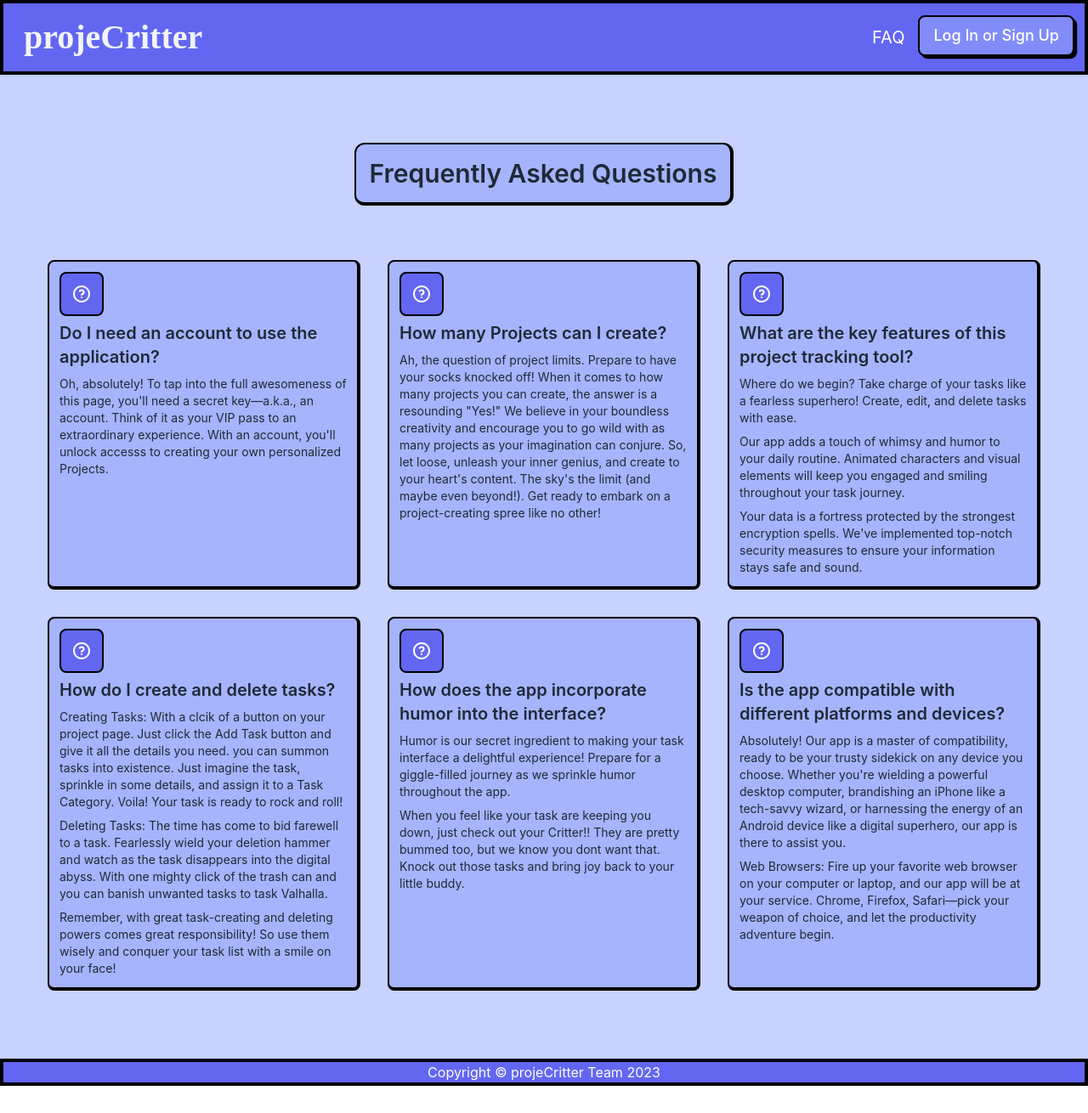
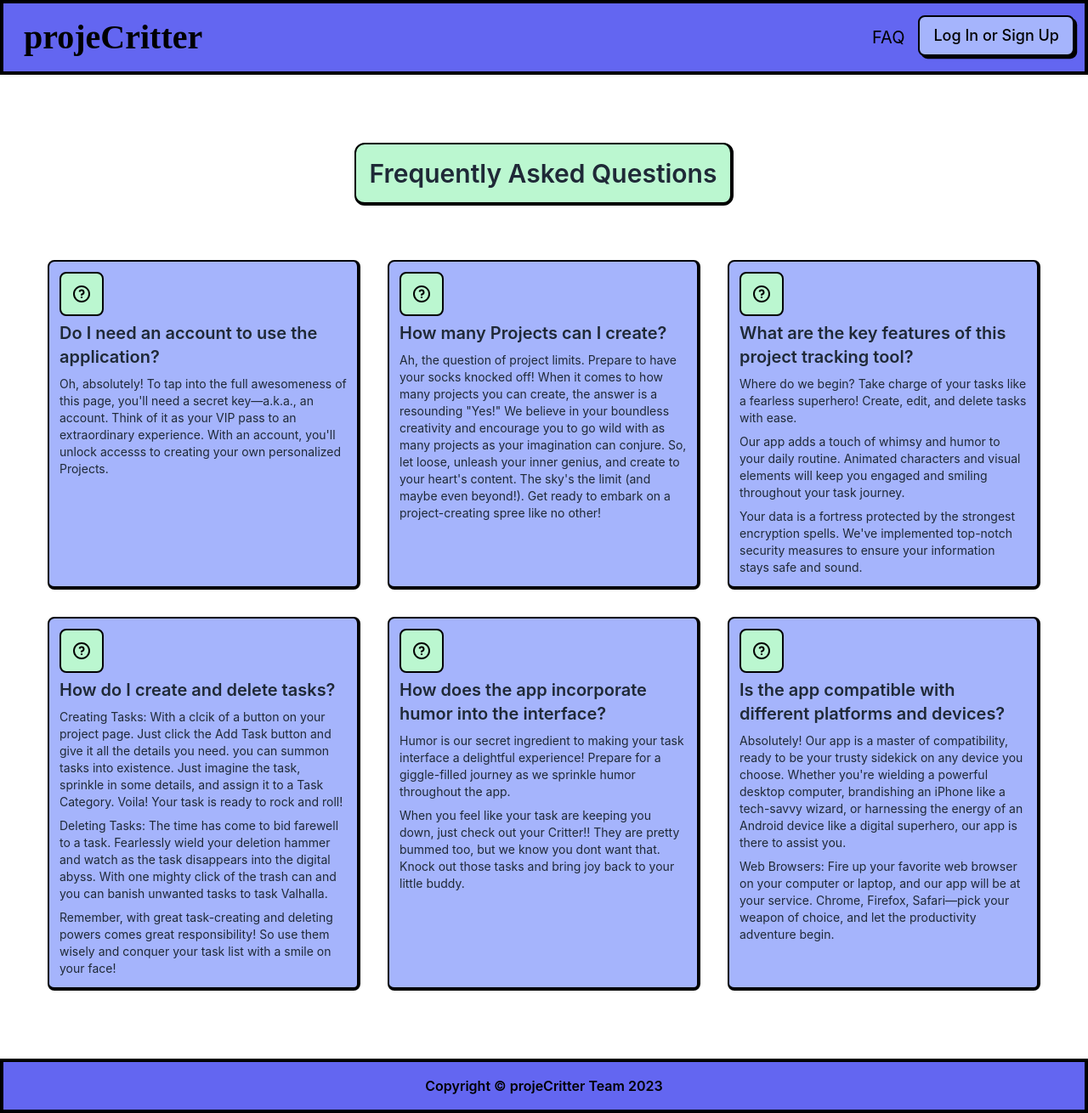
Before and after one commit to BJThompson12/projeCritter, a React (Create React App) app in the folder client/: page /faq in a window 1280 px wide. Shown: the whole page at 85% size. Before the commit the page ends 1278 px from the top, so only its background shows below. Built offline with nearby package versions, Linux system fonts and the light colour scheme; a web font is replaced by a local one.

Commit message:
0.17.3
color palette for the application

```diff
--- a/client/src/App.js
+++ b/client/src/App.js
@@ -25,7 +25,7 @@ function App() {
   return (
     <ApolloProvider client={client}>
       <Router>
-        <div className="bg-indigo-200 flex flex-col items-center w-full min-h-screen App">
+        <div className="bg-white flex flex-col items-center w-full min-h-screen App">
           <Navbar />
           <main className=" flex flex-col items-center w-full max-w-[1536px] p-8">
             <Routes>
--- a/client/src/components/Button.jsx
+++ b/client/src/components/Button.jsx
@@ -9,7 +9,7 @@ const Button = ({
 }) => {
   return (
     <button
-      className={`${align} ${width} min-h-[42px] min-w-[42px] ${padding} mb-1 mr-1 text-lg font-medium text-white bg-indigo-400 border-2 border-black rounded-lg shadow-[0.2rem_0.2rem_black] hover:shadow-none hover:translate-x-1 hover:translate-y-1`}
+      className={`${align} ${width} min-h-[42px] min-w-[42px] ${padding} mb-1 mr-1 text-lg font-medium text-black bg-indigo-300 border-2 border-black rounded-lg shadow-[0.2rem_0.2rem_black] hover:shadow-none hover:translate-x-1 hover:translate-y-1`}
       type={type}
       onClick={onClick}
       {...rest}
--- a/client/src/components/Footer.jsx
+++ b/client/src/components/Footer.jsx
@@ -1,6 +1,6 @@
 const Footer = () => {
-  return <footer className=" w-full text-center text-white bg-indigo-500 border border-4 border-black mt-auto">
-    <p>Copyright © projeCritter Team 2023</p>
+  return <footer className=" w-full text-center text-black bg-indigo-500 border border-4 border-black mt-auto">
+    <p className="p-4 font-semibold">Copyright © projeCritter Team 2023</p>
     </footer>;
 }
 
--- a/client/src/components/Navbar.jsx
+++ b/client/src/components/Navbar.jsx
@@ -15,7 +15,7 @@ const Navbar = () => {
 
   const handleClick = () => setNav((prevNav) => !prevNav);
 
-  const navLink = "text-xl text-white hover:text-indigo-200";
+  const navLink = "text-xl text-black hover:text-indigo-200";
 
   return (
     <div className="sticky top-0 z-10 w-full border-4 border-black ">
@@ -24,7 +24,7 @@ const Navbar = () => {
           {/* site name container */}
           <a
             href="/"
-            className="px-4 text-slate-100 hover:text-indigo-200"
+            className="px-4 text-black hover:text-indigo-200"
             style={{
               fontFamily: "Sniglet, cursive",
               fontWeight: 800,
--- a/client/src/components/ProjectColumn.jsx
+++ b/client/src/components/ProjectColumn.jsx
@@ -72,8 +72,8 @@ const ProjectColumn = ({ title, colNum }) => {
   const task = data.returnTasks.filter((t) => t.taskstate === colNum);
 
   return (
-    <div className="flex flex-col md:w-[276px] md:min-w-[276px] border-4 border-indigo-500 rounded-xl md:overflow-hidden">
-      <h3 className="px-1 pb-0.5 text-2xl font-semibold text-indigo-500 border-b-4 border-indigo-500">
+    <div className="flex flex-col md:w-[276px] md:min-w-[276px] border-4 border-black rounded-xl md:overflow-hidden">
+      <h3 className="px-1 pb-0.5 text-2xl font-semibold text-indigo-500 border-b-4 border-black">
         {title}
       </h3>
       <div className="overflow-y-auto">
--- a/client/src/pages/Dashboard.jsx
+++ b/client/src/pages/Dashboard.jsx
@@ -37,30 +37,35 @@ const Dashboard = () => {
     <>
    {loggedIn ? (
   <div className="w-full h-full">
-          <h1 className="mb-4 text-4xl font-semibold text-center text-indigo-500">
-            <div className="inline-block p-4 bg-indigo-300 border border-b-4 border-r-4 border-black rounded-xl ">
+    <h1 className="mb-2 text-4xl font-semibold text-center text-black">
+      <div className="inline-block p-4 bg-indigo-500 border border-2 border-black rounded-xl">
         Welcome, {data.returnUser.username}!
       </div>
     </h1>
-          <div className="flex justify-center">
+    <div className="">
+
+      <div className="flex justify-center items-center pb-2">
+        <h2 className="mt-2 text-xl bg-green-200 w-5/6 md:w-1/6 rounded-lg font-semibold text-center text-black p-2 border border-2 border-black">
+          Current Projects:
+        </h2>
+
+      </div>
+      <div className="flex justify-center p-2">
         <Button onClick={() => setDisplayModal(true)} width="w-fit">
           <RiAddLine className="inline-block mr-2" />
           Add Project
         </Button>
       </div>
-          <div className="pt-2">
-            <h2 className="mt-4 text-xl font-semibold text-center text-indigo-400">
-              Current Projects:
-            </h2>
       <CurrentProjects />
     </div>
+
 
     <Modal displayModal={displayModal} setDisplayModal={setDisplayModal}>
       <ProjectForm setDisplayModal={setDisplayModal} />
     </Modal>
   </div>
 ) : (
-        <div> You Must Log First In to Acess This Page! </div>
+  <div>You Must Log In First to Access This Page!</div>
 )}
     </>
   );
--- a/client/src/pages/Faq.jsx
+++ b/client/src/pages/Faq.jsx
@@ -5,14 +5,14 @@ const Faq = () => {
     <section className=''>
         <div className='px-6 py-12 mx-auto'>
         <h1 className='text-2xl font-semibold text-gray-800 lg:text-3xl text-center '>
-        <div className="inline-block bg-indigo-300 p-4 rounded-xl border border-2  border-black border-b-4 border-r-4 border-black ">
+        <div className="inline-block bg-green-200 p-4 rounded-xl border border-2  border-black border-b-4 border-r-4 border-black ">
           Frequently Asked Questions
           </div>
         </h1>
 
         <div className='grid grid-cols-1 gap-8 mt-8 lg:mt-16 md:grid-cols-2 xl:grid-cols-3'>
         <div className="bg-indigo-300 p-3 rounded-lg border border-2 border-black border-b-4 border-r-4">
-        <div className='inline-block p-3 text-white bg-indigo-500 rounded-lg border border-2 border-black'>
+        <div className='inline-block p-3 text-black bg-green-200 rounded-lg border border-2 border-black'>
               <RiQuestionLine className='w-6 h-6' />
             </div>
 
@@ -31,7 +31,7 @@ const Faq = () => {
           </div>
 
           <div className="bg-indigo-300 p-3 rounded-lg border border-2 border-black border-b-4 border-r-4">
-        <div className='inline-block p-3 text-white bg-indigo-500 rounded-lg border border-2 border-black'>
+        <div className='inline-block p-3 text-black bg-green-200 rounded-lg border border-2 border-black'>
               <RiQuestionLine className='w-6 h-6' />
             </div>
 
@@ -54,7 +54,7 @@ const Faq = () => {
           </div>
 
           <div className="bg-indigo-300 p-3 rounded-lg border border-2 border-black border-b-4 border-r-4">
-        <div className='inline-block p-3 text-white bg-indigo-500 rounded-lg border border-2 border-black'>
+        <div className='inline-block p-3 text-black bg-green-200 rounded-lg border border-2 border-black'>
               <RiQuestionLine className='w-6 h-6' />
             </div>
 
@@ -81,7 +81,7 @@ const Faq = () => {
           </div>
 
           <div className="bg-indigo-300 p-3 rounded-lg border border-2 border-black border-b-4 border-r-4">
-        <div className='inline-block p-3 text-white bg-indigo-500 rounded-lg border border-2 border-black'>
+        <div className='inline-block p-3 text-black bg-green-200 rounded-lg border border-2 border-black'>
               <RiQuestionLine className='w-6 h-6' />
             </div>
 
@@ -111,8 +111,8 @@ const Faq = () => {
             </div>
           </div>
 
-          <div className="bg-indigo-300 p-3 rounded-lg border border-2 border-black border-b-4 border-r-4">
-        <div className='inline-block p-3 text-white bg-indigo-500 rounded-lg border border-2 border-black'>
+          <div className="bg-indigo-300  p-3 rounded-lg border border-2 border-black border-b-4 border-r-4">
+        <div className='inline-block p-3 text-black bg-green-200 rounded-lg border border-2 border-black'>
               <RiQuestionLine className='w-6 h-6' />
             </div>
 
@@ -136,7 +136,7 @@ const Faq = () => {
           </div>
 
           <div className="bg-indigo-300 p-3 rounded-lg border border-2 border-black border-b-4 border-r-4">
-        <div className='inline-block p-3 text-white bg-indigo-500 rounded-lg border border-2 border-black'>
+        <div className='inline-block p-3 text-black bg-green-200 rounded-lg border border-2 border-black'>
               <RiQuestionLine className='w-6 h-6' />
             </div>
 
--- a/client/src/pages/Home.jsx
+++ b/client/src/pages/Home.jsx
@@ -3,16 +3,16 @@ const Home = () => {
     <section className="flex flex-wrap items-center justify-center w-full h-full">
         <img
           alt="..."
-          className="w-auto mx-auto md:mx-0 rounded-lg shadow-lg md:max-h-[75vh]"
+          className="w-auto mx-auto md:mx-0 rounded-lg shadow-lg md:max-h-[75vh] border-2 border-black"
           src="https://images.unsplash.com/photo-1555212697-194d092e3b8f?ixlib=rb-1.2.1&ixid=eyJhcHBfaWQiOjEyMDd9&auto=format&fit=crop&w=634&q=80"
         />
-        <div className="w-full mt-8 text-left md:w-6/12 md:pl-10">
-        <h3 className="text-3xl font-semibold bg-indigo-300 inline-block p-2 rounded-lg text-white border-2 border-r-6 border-b-6  border-black text-gray-900">
+        <div className="w-full mt-8 text-left md:w-6/12 md:pl-10 items-center text-center">
+        <h3 className="text-3xl font-semibold bg-indigo-300 inline-block p-2 rounded-lg text-black border-2 border-black text-gray-900">
             projeCritter
-          </h3>
-          <p className="mt-4 text-lg leading-relaxed bg-indigo-300 inline-block p-2 rounded-lg border-2  border-r-4 border-b-4  border-black text-gray-900">
+          <p className="mt-4 text-lg leading-relaxed bg-indigo-300 text-gray-900">
           Tired of feeling overwhelmed with your tasks? Let our project task tracker tool be your personal assistant and help you conquer your to-do list!
           </p>
+          </h3>
         </div>
     </section>
   );
--- a/client/src/pages/Project.jsx
+++ b/client/src/pages/Project.jsx
@@ -71,8 +71,8 @@ const Project = () => {
         {/* critter column */}
         <div className="flex flex-col">
           <div
-            className={`flex flex-col justify-between w-full min-h-0 p-2 space-y-4 bg-indigo-200 grow shrink-0 basis-full rounded-xl ${
-              open ? `md:min-w-[277px] md:basis-1/4` : `md:min-w-fit md:basis-0`
+            className={`flex flex-col justify-between w-full min-h-0 p-2 space-y-4 bg-indigo-100 border-black border-4 grow shrink-0 basis-full rounded-xl ${
+              open ? `md:min-w-[277px] md:basis-1/4` : `border-indigo-100 md:min-w-fit md:basis-0`
             }`}
           >
             <Button onClick={toggle} width="w-fit" align={`self-end ${!open && "md:self-center"}`} padding="md:p-0">
@@ -99,11 +99,13 @@ const Project = () => {
               ""
             )}
           </div>
+          <div className="pt-2">
           <Button onClick={() => setDisplayModal(true)}>
-            <RiAddLine className="inline-block text-white" />
+            <RiAddLine className="inline-block text-black" />
             <span className="inline md:hidden"> Add Task</span>
             <span className="hidden md:inline">{open && " Add Task"}</span>
           </Button>
+          </div>
         </div>
         {/* project columns container*/}
         <div className="flex flex-col items-stretch w-full h-full space-y-4 md:pb-1 2xl:pb-0 md:space-y-0 md:space-x-4 md:overflow-x-auto md:flex-row">
```
Also changed, not shown: client/src/components/CurrentProjects.jsx (+25 -31 lines). Lines whose indentation alone changed are shown as unchanged.
